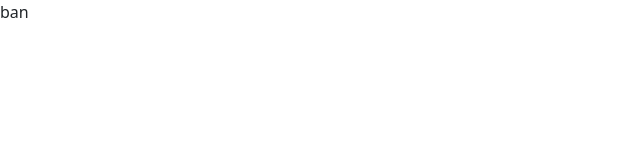
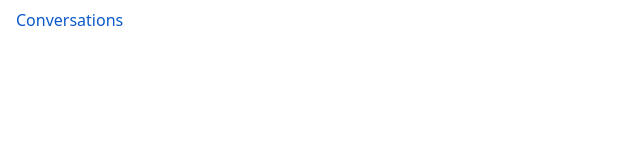
Before and after one commit to ban-mazin/chatApp, a React (Create React App) app in the folder chatapp/: page / in a window 1280 px wide. Both pictures are taken after typing "Sample" into the empty fields and a click on the button "Login". Shown: the top 160 px of the page, without its empty margins (0-640 px from the left). Built offline with nearby package versions, Linux system fonts and the light colour scheme.

Commit message:
add style to sidebar

```diff
--- a/chatapp/src/components/Sidebar.js
+++ b/chatapp/src/components/Sidebar.js
@@ -1,9 +1,19 @@
 import React from 'react';
+import { Tab, Nav } from 'react-bootstrap'
 
 export default function Sidebar({ id }) {
   return (
-    <div>
-      ban
+    <div style= {{ width: '250px'}} className="d-flex flex-column">
+      <Tab.Container>
+        <Nav>
+          <Nav.Item>
+            <Nav.Link>
+              Conversations
+            </Nav.Link>
+          </Nav.Item>
+        </Nav>
+
+      </Tab.Container>
     </div>
   )
 }
```
